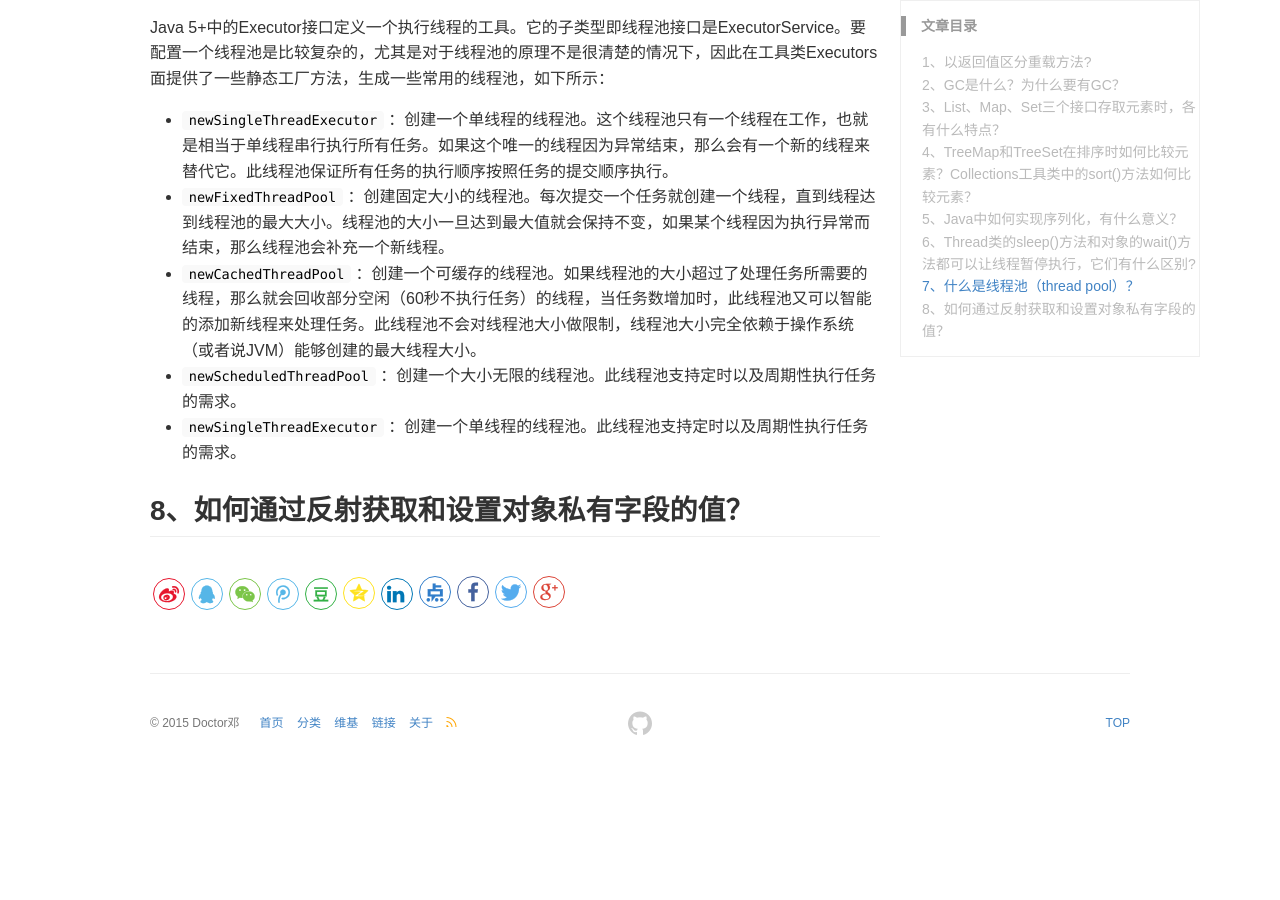
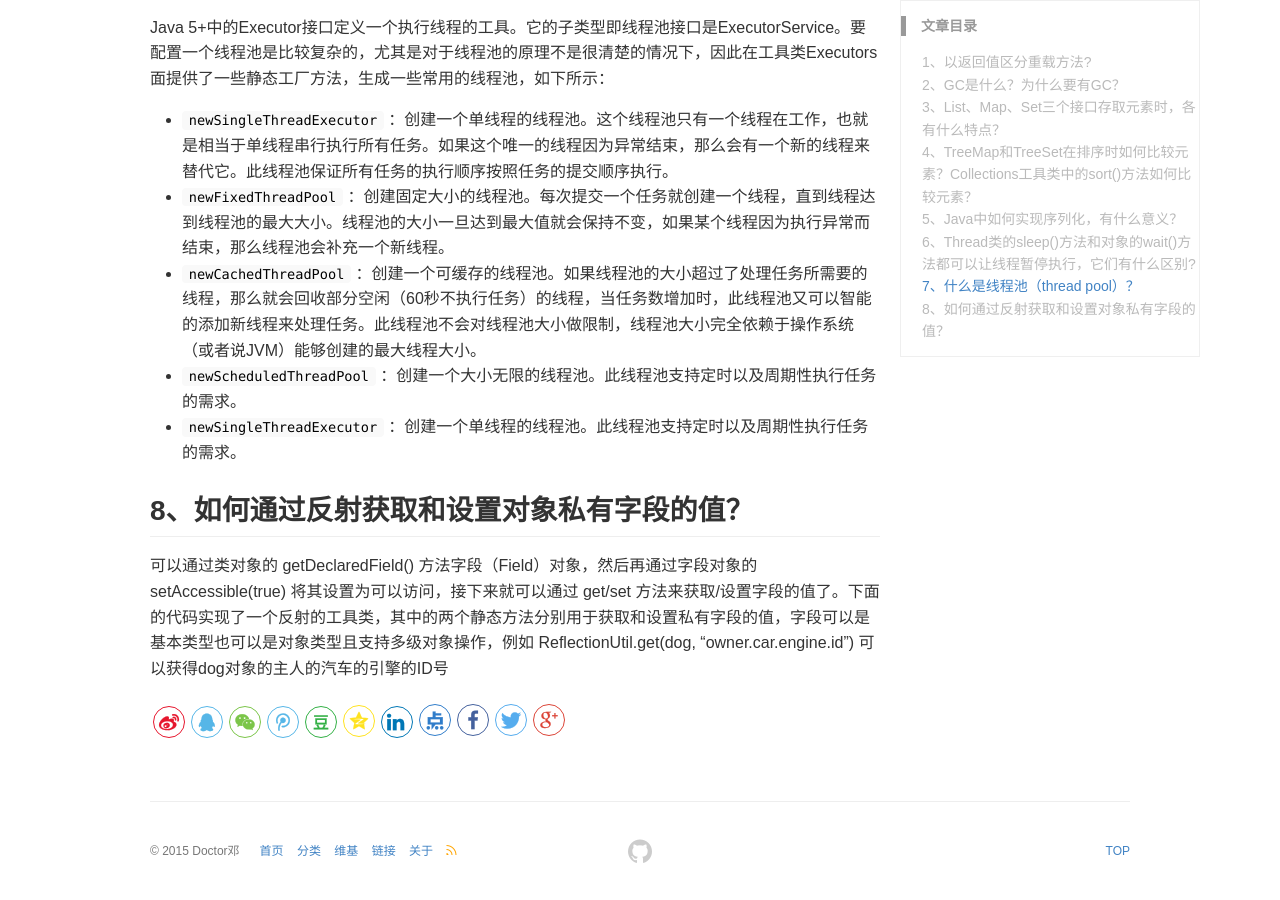
Before and after one commit to DoctorDeng/DoctorDeng.github.io, a Jekyll site: the page built from _posts/2016-09-09-java-面试.md, in a window 1280 px wide and 900 px high, scrolled down 4961 px. Built offline with Jekyll 4.4.1, drawn with Linux system fonts in a browser that asks for light colours; before the commit the page ends 5733 px from its top, so only the background shows below that.

Commit message:
modify file

```diff
--- a/_posts/2016-09-09-java-面试.md
+++ b/_posts/2016-09-09-java-面试.md
@@ -172,3 +172,4 @@ Java 5+中的Executor接口定义一个执行线程的工具。它的子类型
 * `newSingleThreadExecutor` ：创建一个单线程的线程池。此线程池支持定时以及周期性执行任务的需求。
 
 ## 8、如何通过反射获取和设置对象私有字段的值？
+可以通过类对象的 getDeclaredField() 方法字段（Field）对象，然后再通过字段对象的 setAccessible(true) 将其设置为可以访问，接下来就可以通过 get/set 方法来获取/设置字段的值了。下面的代码实现了一个反射的工具类，其中的两个静态方法分别用于获取和设置私有字段的值，字段可以是基本类型也可以是对象类型且支持多级对象操作，例如 ReflectionUtil.get(dog, "owner.car.engine.id") 可以获得dog对象的主人的汽车的引擎的ID号
```
